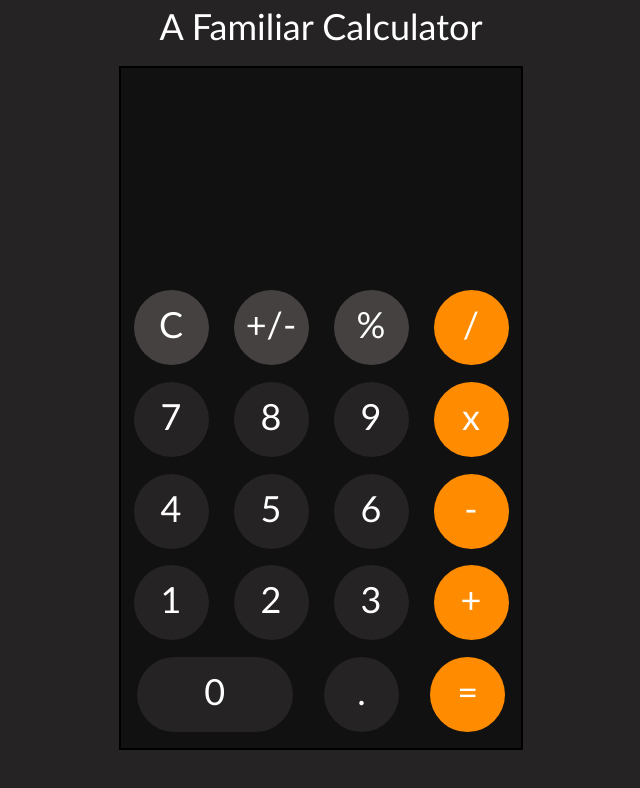
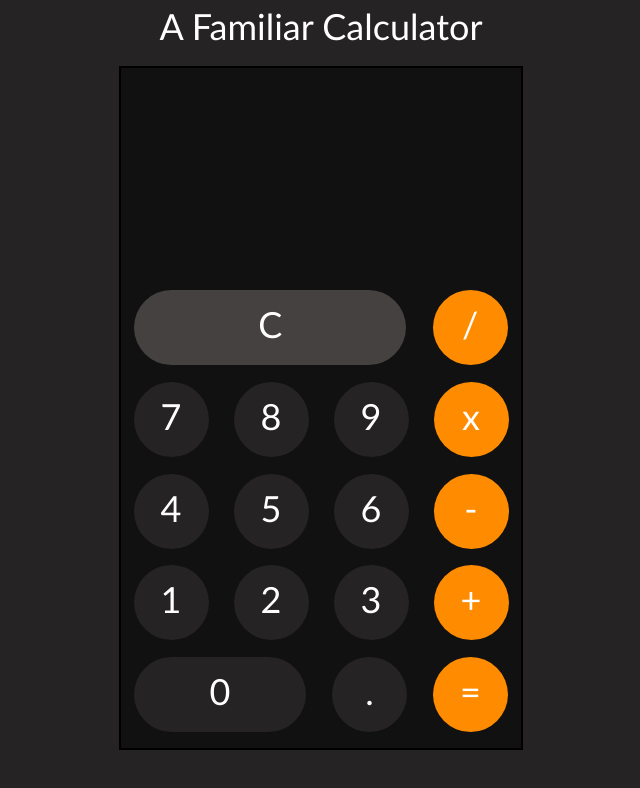
Before and after one commit to zarthera/Calculator, a plain HTML site: page index.html in a window 1280 px wide. Shown: the whole page, without its empty margins (319-959 px from the left). Drawn offline with Linux system fonts and the light colour scheme.

Commit message:
Final, removed percent and +/- operators

```diff
--- a/index.html
+++ b/index.html
@@ -16,9 +16,7 @@
         </div>
         <div class="buttons">
             <div class="row1">
-                <div class="clear"> C </div>
-                <div class="plus-or-minus">+/-</div>
-                <div class="percent">%</div>
+                <div class="clear">C</div>
                 <div class="divide" data-operator>/</div>
             </div>
             <div class="row2">
--- a/styles.css
+++ b/styles.css
@@ -57,6 +57,10 @@ body{
     color: white;
 
 }
+.row1 > .clear{
+    width: 68%;
+    border-radius: 40px;
+}
 .divide, .times, .minus, .plus, .equals{
     background-color: #FF8C00;
 }
@@ -74,5 +78,5 @@ body{
 }
 .row5 > .zero{
     border-radius: 40px;
-    width: 39%;
+    width: 43%;
 }
```
